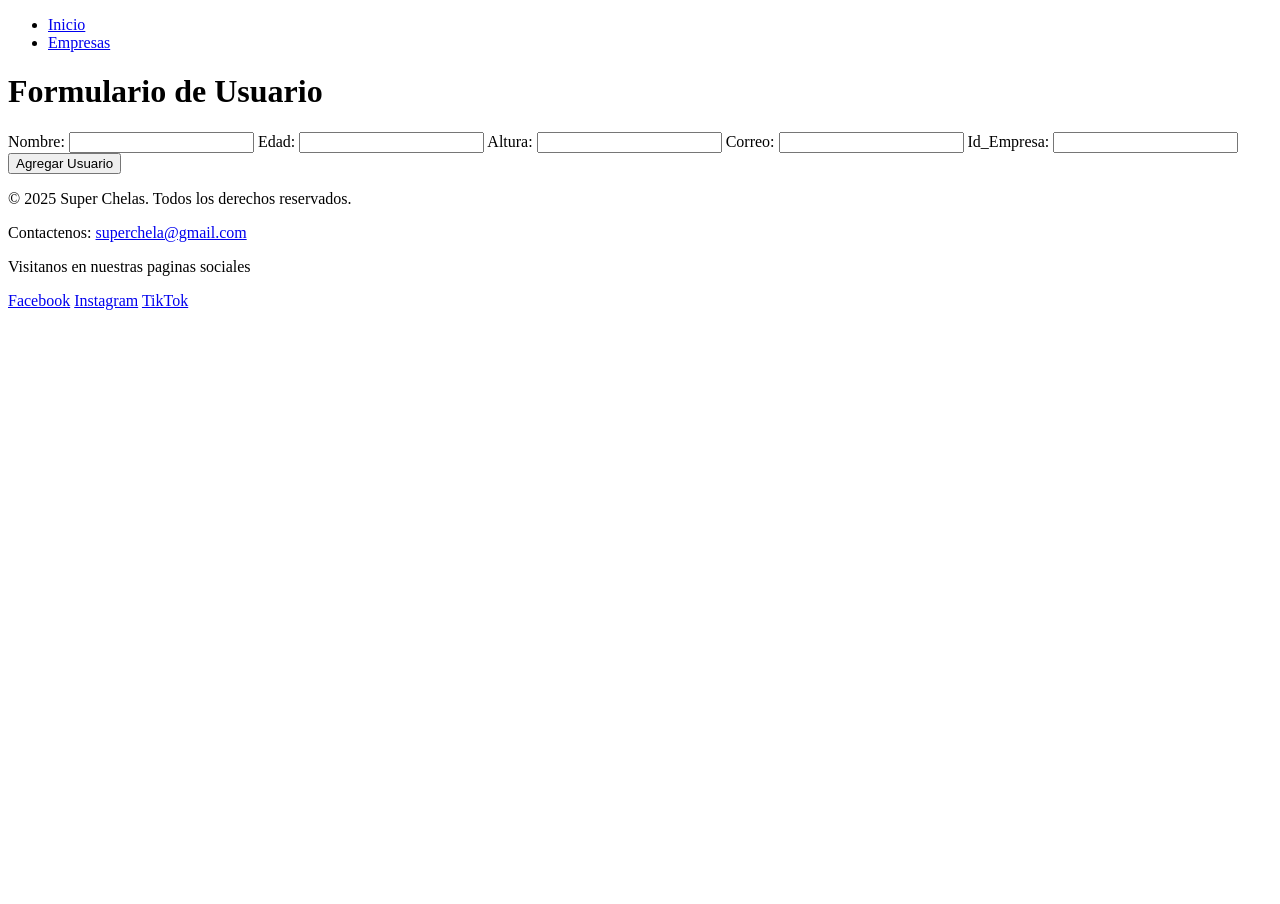
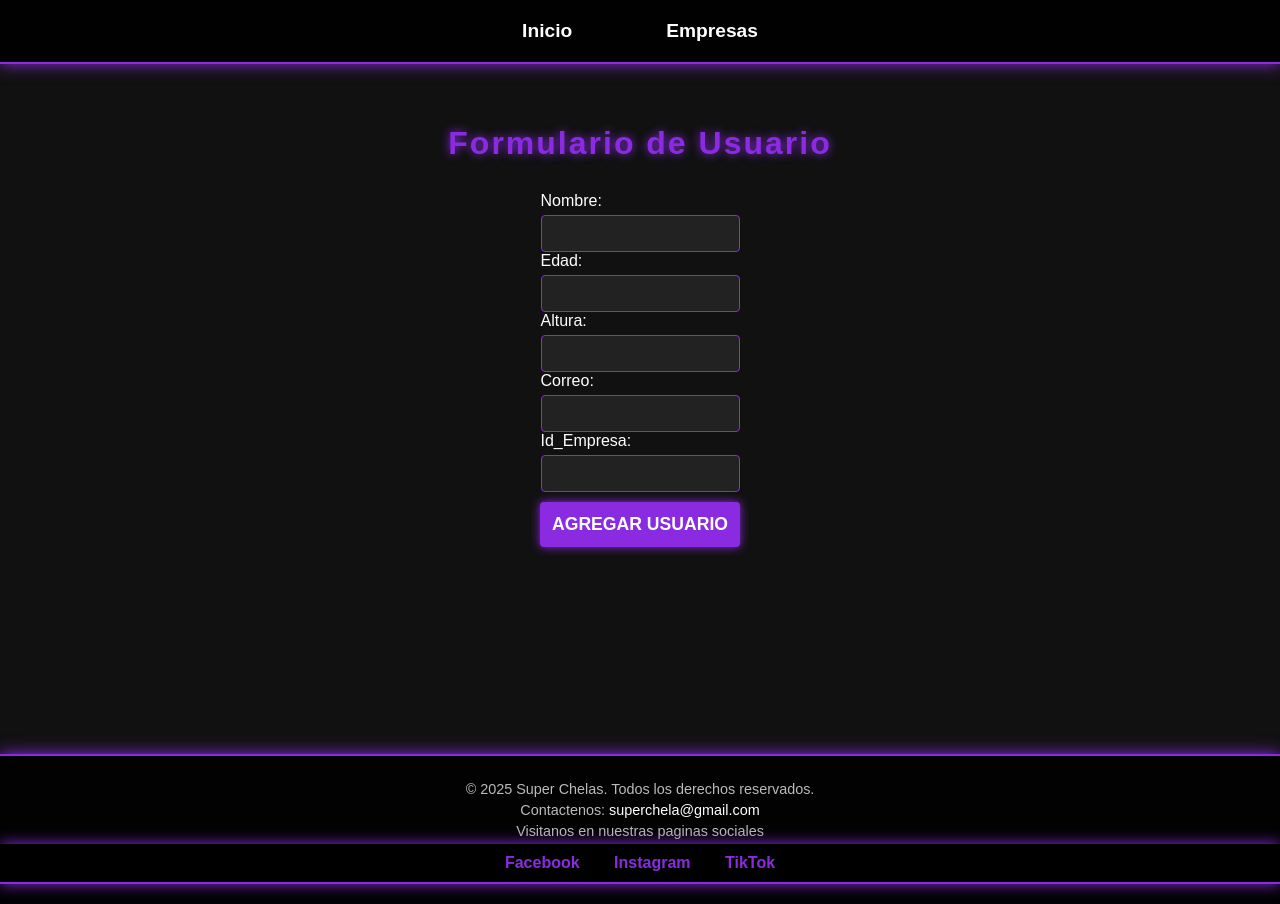
Before and after one commit to MildredC1/Mini_Proyecto, a plain HTML site: page public/crear_usuario.html in a window 1280 px wide. Before the commit the page ends 800 px from the top, so only its background shows below. Drawn offline with Linux system fonts and the light colour scheme.

Commit message:
se aplicaron estilos alos html

```diff
--- a/public/crear_usuario.html
+++ b/public/crear_usuario.html
@@ -3,6 +3,7 @@
 <head>
   <meta charset="UTF-8">
   <title>Formulario de Usuario</title>
+  <link rel="stylesheet" href="/Mini_Proyecto/public/css/crear_usuaro.css">
 </head>
 <body>
   <nav >
--- /dev/null
+++ b/public/css/crear_usuaro.css
@@ -0,0 +1,195 @@
+/* ==================================== */
+/* 1. Variables y Estilos Base          */
+/* ==================================== */
+
+:root {
+  --neon-violeta: #8a2be2;   /* Violeta base/mediano */
+  --neon-magenta: #ff00ff;   /* Neón brillante/fuerte */
+  --color-fondo: #111;       /* Negro muy oscuro */
+  --color-texto: #fff;       /* Blanco */
+}
+
+/* Estilos Generales */
+body {
+  background-color: var(--color-fondo);
+  color: var(--color-texto);
+  font-family: 'Arial', sans-serif;
+  margin: 0;
+  padding: 0;
+}
+
+/* Quita el subrayado por defecto en todos los enlaces */
+a {
+    text-decoration: none;
+    color: var(--color-texto);
+    transition: color 0.3s ease;
+}
+
+
+nav {
+  position: sticky;
+  top: 0;
+  z-index: 1000;
+  background-color: rgba(0, 0, 0, 0.9); /* Negro semitransparente para efecto 'vidrio' */
+  border-bottom: 2px solid var(--neon-violeta);
+  padding: 10px 0;
+  box-shadow: 0 0 15px var(--neon-violeta); /* Sombra neón */
+}
+
+nav ul {
+  list-style: none;
+  display: flex;
+  justify-content: center;
+  margin: 0;
+  padding: 0;
+}
+
+nav li {
+  margin: 0 30px;
+}
+
+/* Estilo y Animación de Botones/Enlaces de Navegación */
+nav li a {
+  font-weight: bold;
+  font-size: 1.2em;
+  padding: 8px 15px;
+  display: inline-block;
+  border: 2px solid transparent;
+  transition: 0.5s ease-in-out;
+}
+
+nav li a:hover {
+  color: var(--neon-magenta);
+  border: 2px solid var(--neon-magenta);
+  text-shadow: 0 0 8px var(--neon-magenta);
+  box-shadow: 0 0 10px var(--neon-magenta);
+  /* Aplicamos la animación de pulso */
+  animation: pulsoNeon 1.5s infinite alternate;
+}
+
+/* Definición de la Animación de Pulso Neón */
+@keyframes pulsoNeon {
+  from {
+    box-shadow: 0 0 5px var(--neon-violeta), 0 0 10px var(--neon-violeta);
+  }
+  to {
+    box-shadow: 0 0 15px var(--neon-magenta), 0 0 30px var(--neon-magenta);
+  }
+}
+
+/* ==================================== */
+/* 3. Estilos del Contenido Principal   */
+/* ==================================== */
+
+main {
+    display: flex;
+    flex-direction: column;
+    align-items: center; /* Centra el contenido horizontalmente */
+    padding: 40px 20px;
+    min-height: 70vh; /* Asegura que el contenido principal ocupe espacio */
+}
+
+h1 {
+    color: var(--neon-violeta);
+    text-shadow: 0 0 10px var(--neon-violeta);
+    margin-bottom: 30px;
+    letter-spacing: 2px;
+}
+
+/* Estilos del Formulario */
+form {
+    display: flex;
+    flex-direction: column;
+    gap: 20px; /* Espacio entre los elementos */
+    padding: 30px;
+    background-color: #1a1a1a; /* Negro un poco más claro para contraste */
+    border: 1px solid var(--neon-violeta);
+    border-radius: 8px;
+    box-shadow: 0 0 20px rgba(138, 43, 226, 0.5); /* Sombra sutil neón */
+    width: 100%;
+    max-width: 400px;
+}
+
+label {
+    display: flex;
+    flex-direction: column;
+    font-size: 1em;
+    font-weight: 300;
+    color: var(--color-texto);
+}
+
+input[type="text"],
+input[type="number"],
+input[type="email"] {
+    background-color: #222; /* Fondo de input negro */
+    border: 1px solid var(--neon-violeta);
+    color: var(--color-texto);
+    padding: 10px;
+    margin-top: 5px;
+    border-radius: 4px;
+    transition: border-color 0.3s, box-shadow 0.3s;
+}
+
+input:focus {
+    border-color: var(--neon-magenta);
+    box-shadow: 0 0 5px var(--neon-magenta);
+    outline: none; /* Quita el contorno por defecto del navegador */
+}
+
+/* Estilo y Animación del Botón de Envio */
+button[type="submit"] {
+    background-color: var(--neon-violeta);
+    color: var(--color-texto);
+    font-size: 1.1em;
+    padding: 12px;
+    border: none;
+    border-radius: 4px;
+    cursor: pointer;
+    margin-top: 10px;
+    text-transform: uppercase;
+    font-weight: bold;
+
+    /* Prepara el botón para la animación */
+    transition: 0.3s ease-in-out;
+    box-shadow: 0 0 10px var(--neon-violeta);
+}
+
+button[type="submit"]:hover {
+    background-color: var(--neon-magenta);
+    box-shadow: 0 0 15px var(--neon-magenta), 0 0 30px var(--neon-magenta);
+    transform: scale(1.05); /* Ligeramente más grande al pasar el mouse */
+    animation: pulsoNeon 1.5s infinite alternate; /* Aplica la animación neón */
+}
+
+/* ==================================== */
+/* 4. Estilos del Pie de Página (Footer) */
+/* ==================================== */
+
+footer {
+    background-color: rgba(0, 0, 0, 0.9);
+    border-top: 2px solid var(--neon-violeta);
+    padding: 20px 0;
+    text-align: center;
+    box-shadow: 0 0 15px var(--neon-violeta);
+    margin-top: 50px;
+}
+
+footer p {
+    margin: 5px 0;
+    font-size: 0.9em;
+    color: #bbb; /* Gris claro */
+}
+
+/* Navegación del Footer (Enlaces sociales) */
+footer nav a {
+    color: var(--neon-violeta);
+
+    margin: 0 15px;
+    font-weight: bold;
+    transition: color 0.3s, text-shadow 0.3s;
+}
+
+footer nav a:hover {
+    color: var(--neon-magenta);
+    text-shadow: 0 0 8px var(--neon-magenta);
+}
--- /dev/null
+++ b/public/css/index.css
@@ -0,0 +1,19 @@
+/* Agrega estos estilos al final de tu archivo styles.css */
+
+main h1 {
+    /* Aquí se aplica el mismo estilo neón que usamos para el título del formulario */
+    color: var(--neon-violeta);
+    text-shadow: 0 0 15px var(--neon-violeta), 0 0 30px rgba(138, 43, 226, 0.5);
+    margin-bottom: 20px;
+    letter-spacing: 3px;
+    font-size: 2.5em;
+    text-align: center;
+}
+
+main p {
+    font-size: 1.1em;
+    color: #ccc; /* Gris claro */
+    text-align: center;
+    max-width: 600px;
+    margin: 0 auto;
+}
```
Also changed, not shown: public/empresa.html (deleted, +0 -47 lines), public/index.html (+1 -0 lines).
